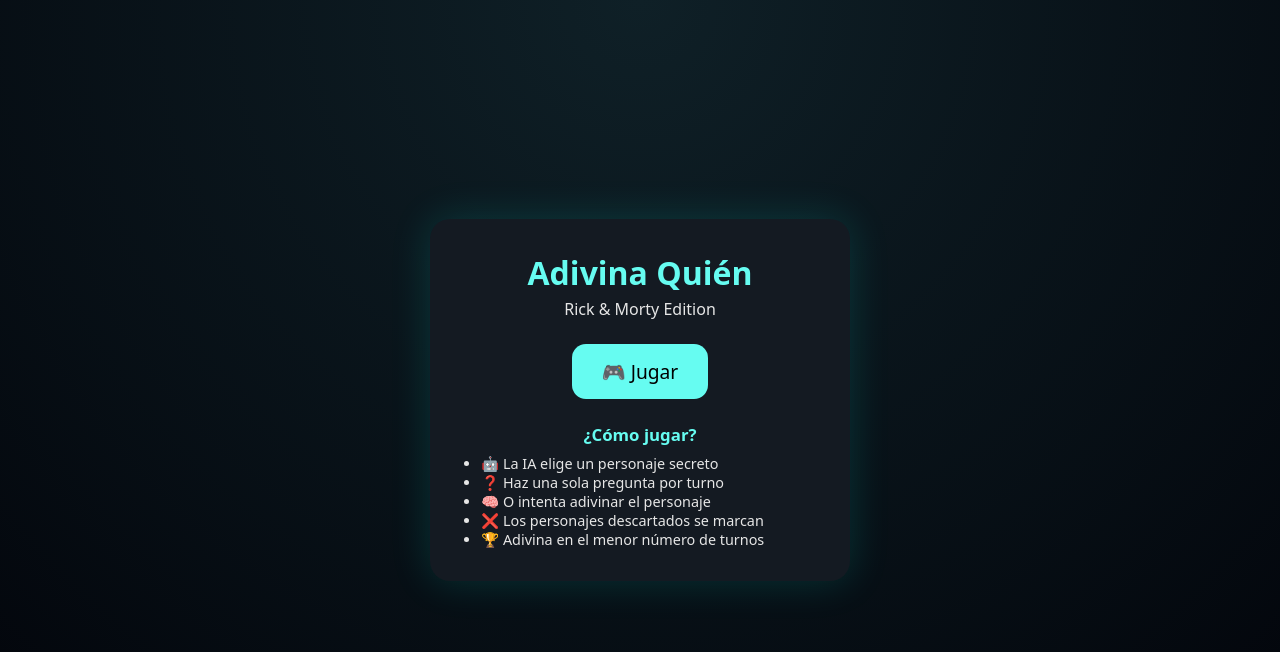
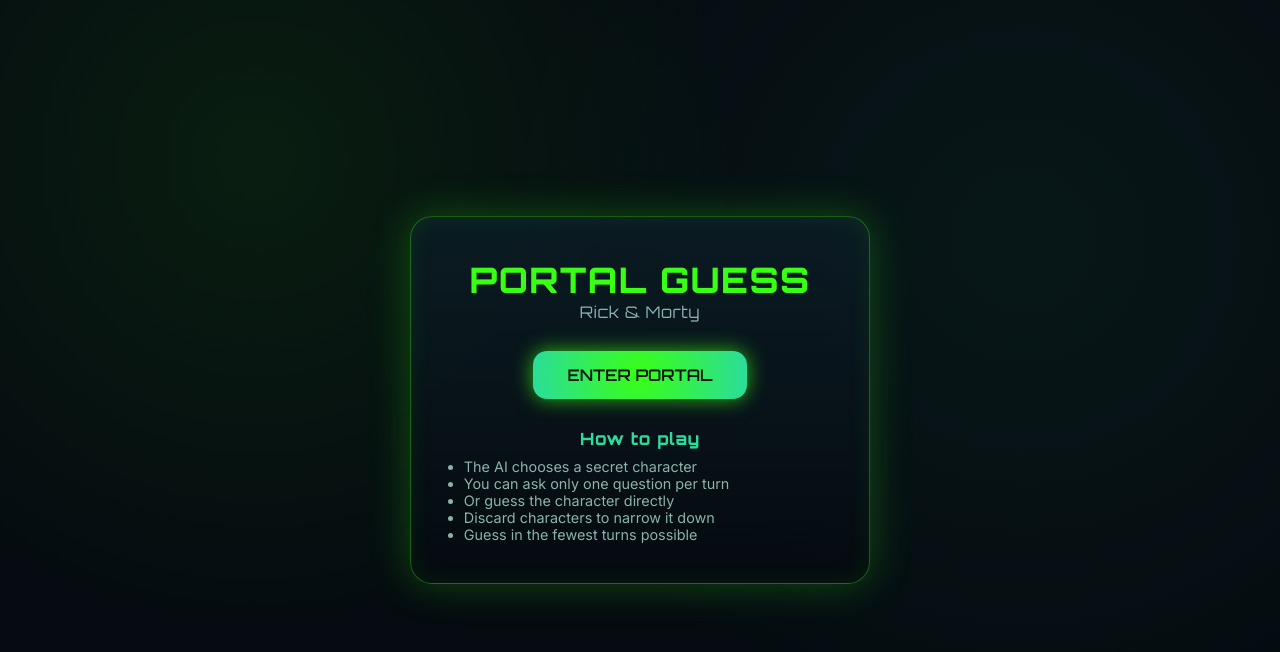
Before and after one commit to Vacuumgentleman/rick-morty-adivina-quien, a Vue app in the folder ram-api/: page / in a window 1280 px wide. Shown: the top 652 px of the page. Built offline with nearby package versions, Linux system fonts and the light colour scheme.

Commit message:
Rick and morty UI
Add icon
change web name
Language UI Changes
Thematical Ui

```diff
--- a/ram-api/index.html
+++ b/ram-api/index.html
@@ -2,9 +2,9 @@
 <html lang="">
   <head>
     <meta charset="UTF-8">
-    <link rel="icon" href="/favicon.ico">
+    <link rel="icon" href="/GameIcon.ico">
     <meta name="viewport" content="width=device-width, initial-scale=1.0">
-    <title>Vite App</title>
+    <title>Portal Guess – Rick & Morty</title>
   </head>
   <body>
     <div id="app"></div>
--- a/ram-api/src/assets/styles.css
+++ b/ram-api/src/assets/styles.css
@@ -1,3 +1,15 @@
+@import url("https://fonts.googleapis.com/css2?family=Orbitron:wght@400;600;800&family=Inter:wght@400;600&display=swap");
+
+:root {
+  --bg-dark: #050b10;
+  --bg-panel: #0b1c24;
+  --neon: #39ff14;
+  --neon-soft: #2bdc9c;
+  --text-main: #e6fdf7;
+  --text-muted: #8bb3a8;
+  --danger: #ff4d4d;
+}
+
 * {
   box-sizing: border-box;
   margin: 0;
@@ -5,17 +17,35 @@
 }
 
 body {
-  font-family: "Poppins", system-ui, sans-serif;
-  background: radial-gradient(circle at top, #0f2027, #02040a);
-  color: #e6e6e6;
+  background:
+    radial-gradient(circle at 20% 20%, rgba(57,255,20,0.08), transparent 40%),
+    radial-gradient(circle at 80% 30%, rgba(43,220,156,0.06), transparent 45%),
+    var(--bg-dark);
+  font-family: "Inter", system-ui, sans-serif;
+  color: var(--text-main);
+  min-height: 100vh;
 }
 
 a {
+  color: inherit;
   text-decoration: none;
-  color: inherit;
 }
 
 button {
   font-family: inherit;
+  border: none;
   cursor: pointer;
 }
+
+h1, h2, h3 {
+  font-family: "Orbitron", sans-serif;
+  letter-spacing: 0.04em;
+}
+
+::-webkit-scrollbar {
+  width: 8px;
+}
+::-webkit-scrollbar-thumb {
+  background: rgba(57,255,20,0.3);
+  border-radius: 10px;
+}
--- a/ram-api/src/components/CharacterCard.vue
+++ b/ram-api/src/components/CharacterCard.vue
@@ -5,8 +5,8 @@
     @click="selectable && $emit('select')"
   >
     <img :src="character.image" />
-    <h4>{{ character.name }}</h4>
-    <div v-if="discarded" class="overlay">❌</div>
+    <span>{{ character.name }}</span>
+    <div v-if="discarded" class="overlay">✖</div>
   </div>
 </template>
 
@@ -23,40 +23,46 @@
 <style scoped>
 .card {
   position: relative;
-  background: #1b2631;
-  border-radius: 10px;
+  background: linear-gradient(180deg, #0b1c24, #050b10);
+  border: 1px solid rgba(57,255,20,0.25);
+  border-radius: 12px;
   padding: 4px;
   text-align: center;
-  transition: transform 0.2s;
+  transition: transform 0.2s, box-shadow 0.2s;
 }
 
 .card:hover {
-  transform: scale(1.04);
+  transform: scale(1.06);
+  box-shadow: 0 0 15px rgba(57,255,20,0.35);
 }
 
 img {
   width: 100%;
-  height: 95px;
+  height: 90px;
   object-fit: cover;
-  border-radius: 6px;
+  border-radius: 8px;
 }
 
-h4 {
-  font-size: 0.65rem;
+span {
+  display: block;
+  font-size: 0.62rem;
   margin-top: 4px;
 }
 
 .discarded {
-  opacity: 0.3;
+  opacity: 0.25;
+  filter: grayscale(1);
   pointer-events: none;
 }
 
 .overlay {
   position: absolute;
   inset: 0;
-  background: rgba(0, 0, 0, 0.65);
+  background: rgba(0,0,0,0.75);
   display: grid;
   place-items: center;
   font-size: 2rem;
+  color: var(--danger);
+  border-radius: 12px;
 }
 </style>
--- a/ram-api/src/components/QuestionPanel.vue
+++ b/ram-api/src/components/QuestionPanel.vue
@@ -11,12 +11,12 @@
   data() {
     return {
       questions: [
-        { text: "¿Está vivo?", field: "status", value: "Alive" },
-        { text: "¿Está muerto?", field: "status", value: "Dead" },
-        { text: "¿Es hombre?", field: "gender", value: "Male" },
-        { text: "¿Es mujer?", field: "gender", value: "Female" },
-        { text: "¿Es humano?", field: "species", value: "Human" },
-        { text: "¿Es alien?", field: "species", value: "Alien" }
+        { text: "Alive?", field: "status", value: "Alive" },
+        { text: "Dead?", field: "status", value: "Dead" },
+        { text: "Male?", field: "gender", value: "Male" },
+        { text: "Female?", field: "gender", value: "Female" },
+        { text: "Human?", field: "species", value: "Human" },
+        { text: "Alien?", field: "species", value: "Alien" }
       ]
     }
   }
@@ -33,15 +33,17 @@
 }
 
 button {
-  background: #45a29e;
-  color: #000;
-  border: none;
-  padding: 6px 10px;
-  border-radius: 8px;
-  font-size: 0.75rem;
+  padding: 6px 12px;
+  font-size: 0.7rem;
+  border-radius: 10px;
+  background: rgba(57,255,20,0.15);
+  color: var(--neon);
+  border: 1px solid rgba(57,255,20,0.35);
+  transition: background 0.2s, transform 0.15s;
 }
 
 button:hover {
-  background: #66fcf1;
+  background: rgba(57,255,20,0.35);
+  transform: scale(1.05);
 }
 </style>
--- a/ram-api/src/views/GameView.vue
+++ b/ram-api/src/views/GameView.vue
@@ -1,9 +1,9 @@
 <template>
   <div class="game">
-    <header>
-      <router-link to="/" class="back">⬅ Inicio</router-link>
-      <h2>Adivina Quién</h2>
-      <p>Turno {{ turns }} · Preguntas {{ questionsCount }}</p>
+    <header class="hud">
+      <router-link to="/" class="back">← Exit Portal</router-link>
+      <h2>Portal Guess</h2>
+      <p>Turn {{ turns }} · Questions {{ questionsCount }}</p>
     </header>
 
     <QuestionPanel
@@ -12,7 +12,7 @@
     />
 
     <p v-else-if="!gameOver" class="info">
-      Acción usada, pasando al siguiente turno…
+      Processing reality shift…
     </p>
 
     <div class="grid">
@@ -27,8 +27,9 @@
     </div>
 
     <div v-if="gameOver" class="win">
-      🎉 El personaje era <strong>{{ secret.name }}</strong><br />
-      Turnos usados: {{ turns }}
+      <h3>PORTAL LOCKED</h3>
+      <p>The character was <strong>{{ secret.name }}</strong></p>
+      <p>Turns used: {{ turns }}</p>
     </div>
   </div>
 </template>
@@ -88,7 +89,7 @@
       setTimeout(() => {
         this.turns++
         this.actionUsed = false
-      }, 500)
+      }, 600)
     }
   }
 }
@@ -96,39 +97,48 @@
 
 <style scoped>
 .game {
-  max-width: 1400px;
+  max-width: 1500px;
   margin: auto;
   padding: 1rem;
 }
 
-header {
+.hud {
   text-align: center;
-  margin-bottom: 0.5rem;
+  margin-bottom: 0.8rem;
+}
+
+.hud h2 {
+  color: var(--neon);
+}
+
+.hud p {
+  font-size: 0.8rem;
+  color: var(--text-muted);
 }
 
 .back {
   display: inline-block;
-  margin-bottom: 5px;
-  color: #66fcf1;
-  font-size: 0.9rem;
+  font-size: 0.8rem;
+  color: var(--neon-soft);
+  margin-bottom: 4px;
 }
 
 .info {
   text-align: center;
-  color: #aaa;
-  margin: 8px 0;
+  font-size: 0.8rem;
+  color: var(--text-muted);
+  margin-bottom: 8px;
 }
 
 .grid {
   display: grid;
-  grid-template-columns: repeat(auto-fill, minmax(95px, 1fr));
+  grid-template-columns: repeat(auto-fill, minmax(92px, 1fr));
   gap: 10px;
 }
 
 .win {
   text-align: center;
-  margin-top: 1rem;
-  font-size: 1.3rem;
-  color: #66fcf1;
+  margin-top: 1.2rem;
+  color: var(--neon);
 }
 </style>
--- a/ram-api/src/views/HomeView.vue
+++ b/ram-api/src/views/HomeView.vue
@@ -1,23 +1,23 @@
 <template>
   <div class="home">
-    <div class="card">
-      <h1>Adivina Quién</h1>
-      <h2>Rick & Morty Edition</h2>
+    <div class="portal-card">
+      <h1>PORTAL GUESS</h1>
+      <h2>Rick & Morty</h2>
 
-      <router-link to="/game" class="play">
-        🎮 Jugar
+      <router-link to="/game" class="play-btn">
+        ENTER PORTAL
       </router-link>
 
-      <section>
-        <h3>¿Cómo jugar?</h3>
+      <div class="rules">
+        <h3>How to play</h3>
         <ul>
-          <li>🤖 La IA elige un personaje secreto</li>
-          <li>❓ Haz una sola pregunta por turno</li>
-          <li>🧠 O intenta adivinar el personaje</li>
-          <li>❌ Los personajes descartados se marcan</li>
-          <li>🏆 Adivina en el menor número de turnos</li>
+          <li>The AI chooses a secret character</li>
+          <li>You can ask only one question per turn</li>
+          <li>Or guess the character directly</li>
+          <li>Discard characters to narrow it down</li>
+          <li>Guess in the fewest turns possible</li>
         </ul>
-      </section>
+      </div>
     </div>
   </div>
 </template>
@@ -29,49 +29,66 @@
   place-items: center;
 }
 
-.card {
-  background: #141a22;
-  padding: 2rem;
-  border-radius: 20px;
-  max-width: 420px;
+.portal-card {
+  background: linear-gradient(
+    180deg,
+    rgba(11, 28, 36, 0.95),
+    rgba(5, 11, 16, 0.95)
+  );
+  border: 1px solid rgba(57,255,20,0.35);
+  border-radius: 22px;
+  padding: 2.5rem 2.2rem;
   width: 90%;
+  max-width: 460px;
   text-align: center;
-  box-shadow: 0 0 40px rgba(0, 255, 234, 0.15);
+  box-shadow:
+    0 0 40px rgba(57,255,20,0.25),
+    inset 0 0 25px rgba(57,255,20,0.08);
 }
 
 h1 {
-  color: #66fcf1;
-  margin-bottom: 0.3rem;
+  color: var(--neon);
+  font-size: 2.2rem;
 }
 
 h2 {
-  font-weight: normal;
   font-size: 1rem;
-  margin-bottom: 1.5rem;
+  font-weight: 400;
+  margin-bottom: 1.8rem;
+  color: var(--text-muted);
 }
 
-.play {
+.play-btn {
   display: inline-block;
-  background: #66fcf1;
-  color: #000;
-  padding: 14px 30px;
+  margin-bottom: 1.8rem;
+  padding: 14px 34px;
   border-radius: 14px;
-  font-size: 1.2rem;
-  margin-bottom: 1.5rem;
+  font-family: "Orbitron", sans-serif;
+  font-weight: 600;
+  background: radial-gradient(circle, var(--neon), var(--neon-soft));
+  color: #00140a;
+  box-shadow: 0 0 20px rgba(57,255,20,0.7);
+  transition: transform 0.2s, box-shadow 0.2s;
 }
 
-section {
+.play-btn:hover {
+  transform: scale(1.05);
+  box-shadow: 0 0 30px rgba(57,255,20,0.9);
+}
+
+.rules {
   text-align: left;
   font-size: 0.9rem;
 }
 
-section h3 {
+.rules h3 {
   text-align: center;
-  color: #66fcf1;
-  margin-bottom: 0.5rem;
+  margin-bottom: 0.6rem;
+  color: var(--neon-soft);
 }
 
-ul {
-  padding-left: 1.2rem;
+.rules ul {
+  padding-left: 1.1rem;
+  color: var(--text-muted);
 }
 </style>
```
Also changed, not shown: 2 other files (tests, documents, lock files or other folders).
